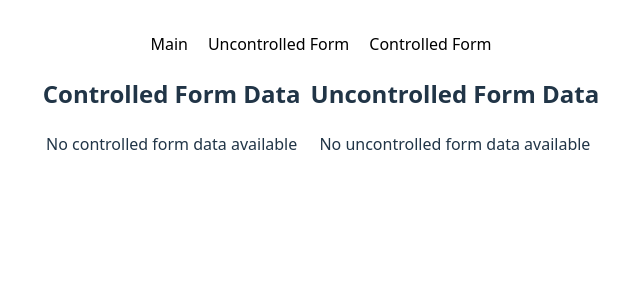
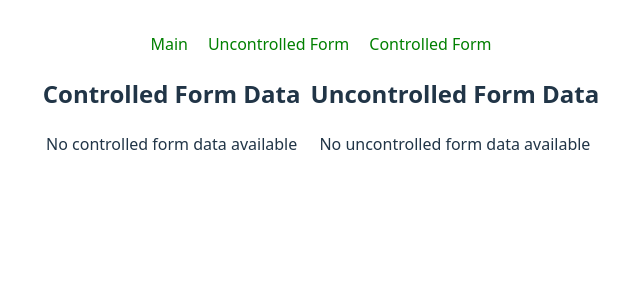
Before and after one commit to AngelinaBz/REACT2025Q1, a React (Vite) app: page / in a window 1280 px wide. Shown: the top 300 px of the page, without its empty margins (319-959 px from the left). Built offline with nearby package versions, Linux system fonts and the light colour scheme.

Commit message:
refactor: update styles

```diff
--- a/src/components/card/card.css
+++ b/src/components/card/card.css
@@ -8,7 +8,6 @@
   border-radius: 8px;
   padding: 16px;
   margin: 16px 0;
-  background-color: #f9f9f9;
 }
 
 .card-information {
--- a/src/index.css
+++ b/src/index.css
@@ -14,7 +14,7 @@
 }
 
 a {
-  color: black;
+  color: green;
   font-weight: 500;
   text-decoration: inherit;
 }
```
